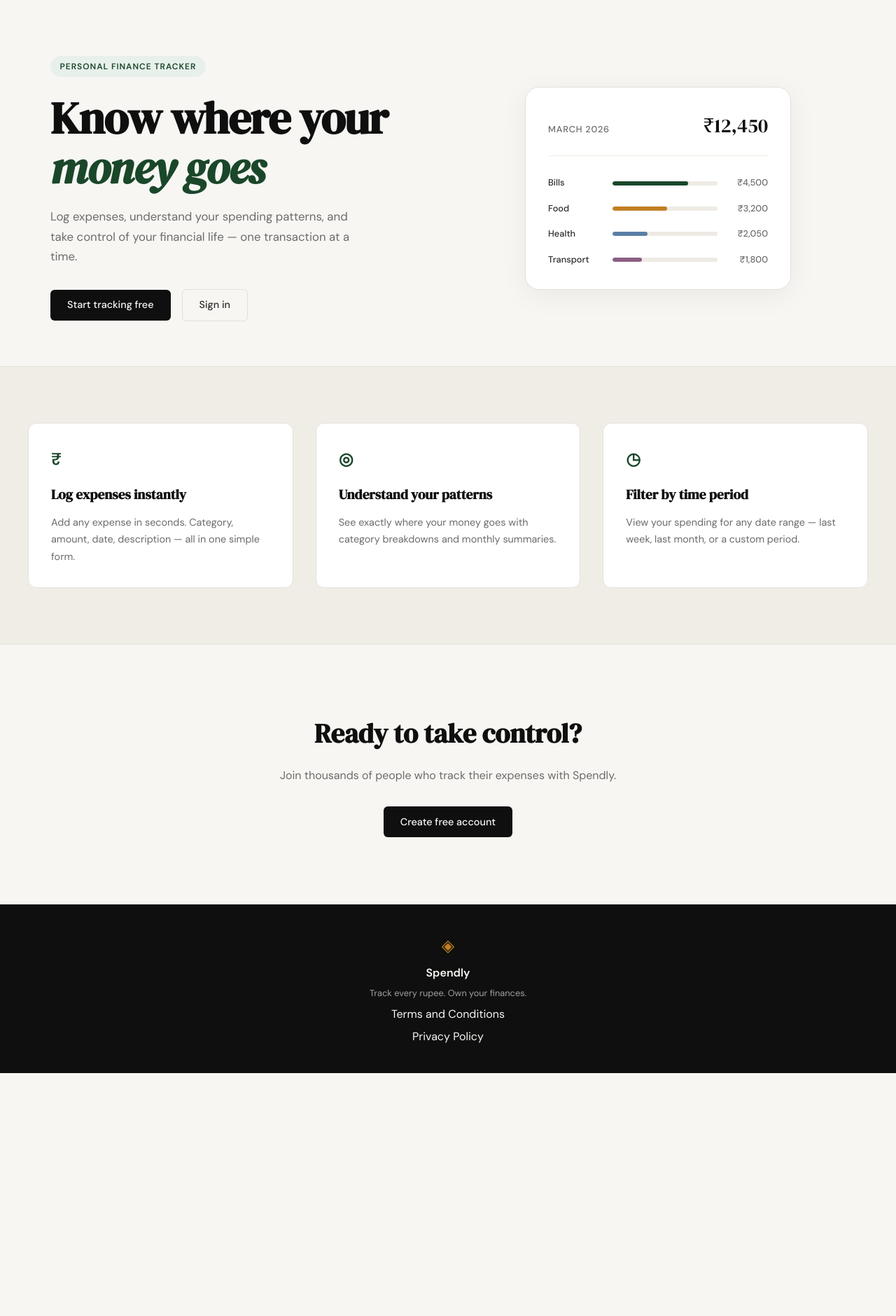
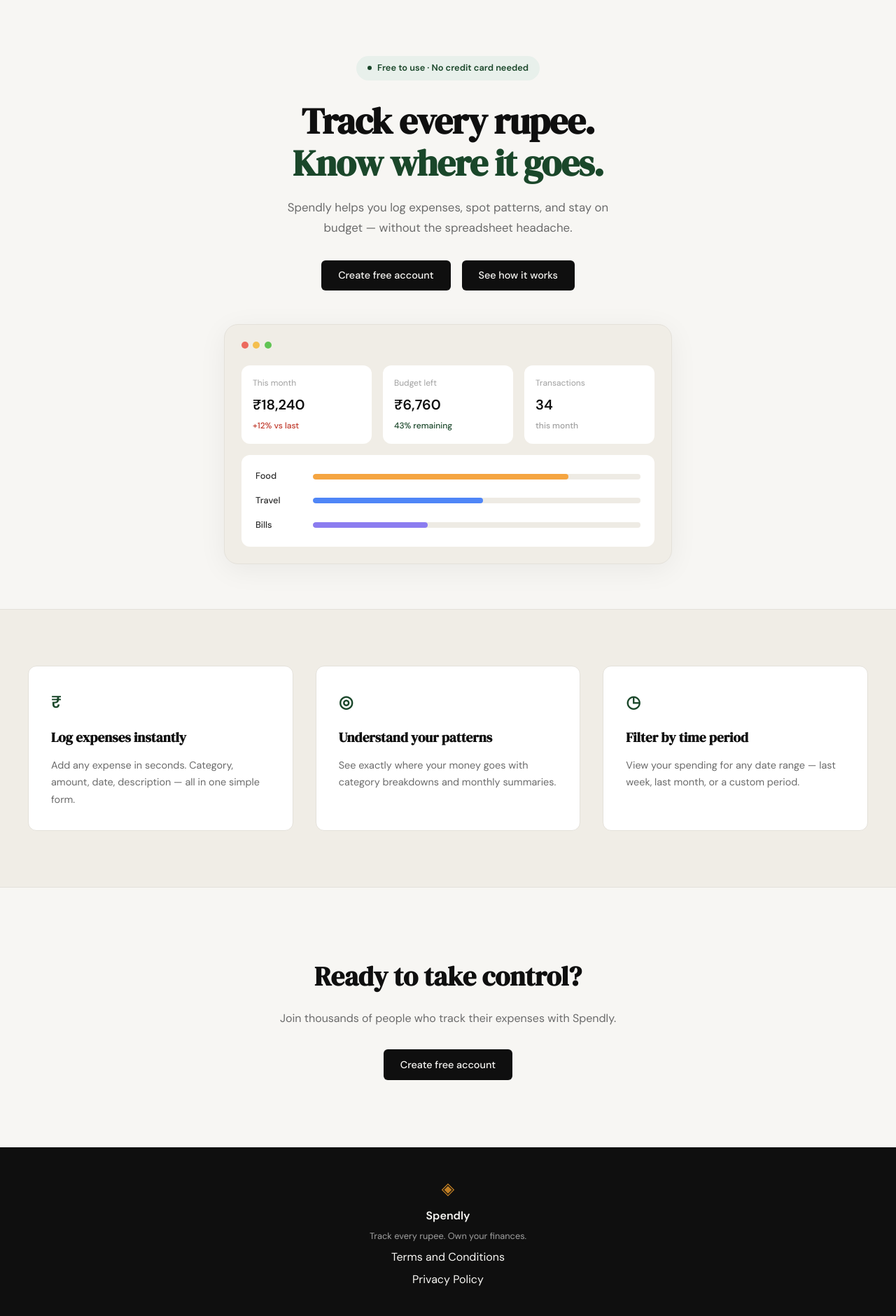
Before and after one commit to MingmaG/Spendly, a Flask app: page / in a window 1280 px wide. Shown: the part 61-1941 px from the top of the page at 70% size. Before the commit the page ends 1594 px from the top, so only its background shows below. Run offline with Flask 3, Linux system fonts and the light colour scheme.

Commit message:
landing: redesign hero section tomatch mockup

```diff
--- a/static/css/style.css
+++ b/static/css/style.css
@@ -125,38 +125,53 @@ a { color: inherit; text-decoration: none; }
 
 .hero {
     padding: 5rem 2rem 4rem;
-    display: grid;
-    grid-template-columns: 1fr 1fr;
-    gap: 4rem;
+    display: flex;
+    flex-direction: column;
     align-items: center;
+    gap: 3rem;
     max-width: var(--max-width);
     margin: 0 auto;
+    text-align: center;
+}
+
+.hero-inner {
+    display: flex;
+    flex-direction: column;
+    align-items: center;
+    max-width: 640px;
 }
 
 .hero-badge {
-    display: inline-block;
+    display: inline-flex;
+    align-items: center;
+    gap: 0.5rem;
     background: var(--accent-light);
     color: var(--accent);
-    font-size: 0.75rem;
+    font-size: 0.8rem;
     font-weight: 600;
-    letter-spacing: 0.08em;
-    text-transform: uppercase;
-    padding: 0.35rem 0.85rem;
+    padding: 0.45rem 1rem;
     border-radius: 999px;
-    margin-bottom: 1.5rem;
+    margin-bottom: 1.75rem;
+}
+
+.hero-badge-dot {
+    width: 6px;
+    height: 6px;
+    border-radius: 50%;
+    background: var(--accent);
 }
 
 .hero-title {
     font-family: var(--font-display);
-    font-size: clamp(2.5rem, 5vw, 4rem);
-    line-height: 1.1;
+    font-size: clamp(2.5rem, 5vw, 3.25rem);
+    font-weight: 700;
+    line-height: 1.15;
     letter-spacing: -0.02em;
     color: var(--ink);
     margin-bottom: 1.25rem;
 }
 
-.hero-title em {
-    font-style: italic;
+.hero-title-accent {
     color: var(--accent);
 }
 
@@ -172,89 +187,121 @@ a { color: inherit; text-decoration: none; }
     display: flex;
     gap: 1rem;
     align-items: center;
+    justify-content: center;
 }
 
 /* ------------------------------------------------------------------ */
-/* Mock card (hero visual)                                             */
+/* Window card (hero visual)                                           */
 /* ------------------------------------------------------------------ */
 
 .hero-visual {
     display: flex;
     justify-content: center;
+    width: 100%;
 }
 
-.mock-card {
-    background: var(--paper-card);
+.window-card {
+    background: var(--paper-warm);
     border: 1px solid var(--border);
     border-radius: var(--radius-lg);
-    padding: 2rem;
+    padding: 1.5rem;
     width: 100%;
-    max-width: 380px;
+    max-width: 640px;
     box-shadow: 0 8px 40px rgba(0,0,0,0.06);
 }
 
-.mock-card-header {
+.window-dots {
     display: flex;
-    justify-content: space-between;
-    align-items: baseline;
-    margin-bottom: 1.75rem;
-    padding-bottom: 1.25rem;
-    border-bottom: 1px solid var(--border-soft);
+    gap: 0.4rem;
+    margin-bottom: 1.5rem;
 }
 
-.mock-label {
-    font-size: 0.8rem;
-    font-weight: 500;
-    color: var(--ink-muted);
-    text-transform: uppercase;
-    letter-spacing: 0.06em;
+.window-dot {
+    width: 10px;
+    height: 10px;
+    border-radius: 50%;
 }
 
-.mock-total {
-    font-family: var(--font-display);
-    font-size: 1.75rem;
+.window-dot-red { background: #ec6a5e; }
+.window-dot-yellow { background: #f4bf4f; }
+.window-dot-green { background: #61c454; }
+
+.stats-row {
+    display: grid;
+    grid-template-columns: repeat(3, 1fr);
+    gap: 1rem;
+    margin-bottom: 1rem;
+}
+
+.stat-card {
+    background: var(--paper-card);
+    border-radius: var(--radius-md);
+    padding: 1rem;
+    display: flex;
+    flex-direction: column;
+    gap: 0.3rem;
+    text-align: left;
+}
+
+.stat-label {
+    font-size: 0.75rem;
+    color: var(--ink-faint);
+}
+
+.stat-value {
+    font-size: 1.25rem;
+    font-weight: 600;
     color: var(--ink);
 }
 
-.mock-bars { display: flex; flex-direction: column; gap: 1rem; }
+.stat-change {
+    font-size: 0.75rem;
+    font-weight: 500;
+}
 
-.mock-bar-row {
+.stat-change-up { color: var(--danger); }
+.stat-change-down { color: var(--accent); }
+.stat-change-muted { color: var(--ink-faint); }
+
+.bars-card {
+    background: var(--paper-card);
+    border-radius: var(--radius-md);
+    padding: 1.25rem;
+    display: flex;
+    flex-direction: column;
+    gap: 0.9rem;
+}
+
+.bar-row {
     display: grid;
-    grid-template-columns: 80px 1fr 60px;
+    grid-template-columns: 70px 1fr;
     align-items: center;
     gap: 0.75rem;
+    text-align: left;
 }
 
-.mock-cat {
+.bar-label {
     font-size: 0.8rem;
     font-weight: 500;
     color: var(--ink-soft);
 }
 
-.mock-bar-track {
-    height: 6px;
+.bar-track {
+    height: 8px;
     background: var(--border-soft);
     border-radius: 999px;
     overflow: hidden;
 }
 
-.mock-bar {
+.bar-fill {
     height: 100%;
-    background: var(--accent);
     border-radius: 999px;
     transition: width 0.6s ease;
 }
 
-.mock-bar-2 { background: var(--accent-2); }
-.mock-bar-3 { background: #5b7fa6; }
-.mock-bar-4 { background: #8b5e83; }
-
-.mock-amt {
-    font-size: 0.8rem;
-    font-weight: 500;
-    color: var(--ink-muted);
-    text-align: right;
-}
+.bar-fill-food { background: #f5a541; }
+.bar-fill-travel { background: #4f86f7; }
+.bar-fill-bills { background: #8b7cf0; }
 
 /* ------------------------------------------------------------------ */
 /* Buttons                                                             */
@@ -548,14 +595,8 @@ a { color: inherit; text-decoration: none; }
 /* ------------------------------------------------------------------ */
 
 @media (max-width: 900px) {
-    .hero {
-        grid-template-columns: 1fr;
-        text-align: center;
-    }
-
     .hero-subtitle { max-width: 100%; }
-    .hero-actions { justify-content: center; }
-    .hero-visual { display: none; }
+    .stats-row { grid-template-columns: 1fr; }
 
     .features-inner { grid-template-columns: 1fr; }
 }
--- a/templates/landing.html
+++ b/templates/landing.html
@@ -6,55 +6,62 @@
 
 <section class="hero">
     <div class="hero-inner">
-        <div class="hero-badge">Personal Finance Tracker</div>
+        <div class="hero-badge"><span class="hero-badge-dot"></span>Free to use · No credit card needed</div>
         <h1 class="hero-title">
-            Know where your<br>
-            <em>money goes</em>
+            Track every rupee.<br>
+            <span class="hero-title-accent">Know where it goes.</span>
         </h1>
         <p class="hero-subtitle">
-            Log expenses, understand your spending patterns,
-            and take control of your financial life —
-            one transaction at a time.
+            Spendly helps you log expenses, spot patterns, and stay
+            on budget — without the spreadsheet headache.
         </p>
         <div class="hero-actions">
-            <a href="{{ url_for('register') }}" class="btn-primary">Start tracking free</a>
-            <a href="{{ url_for('login') }}" class="btn-ghost">Sign in</a>
+            <a href="{{ url_for('register') }}" class="btn-primary">Create free account</a>
+            <a href="#" class="btn-primary">See how it works</a>
         </div>
     </div>
     <div class="hero-visual">
-        <div class="mock-card">
-            <div class="mock-card-header">
-                <span class="mock-label">March 2026</span>
-                <span class="mock-total">₹12,450</span>
+        <div class="window-card">
+            <div class="window-dots">
+                <span class="window-dot window-dot-red"></span>
+                <span class="window-dot window-dot-yellow"></span>
+                <span class="window-dot window-dot-green"></span>
             </div>
-            <div class="mock-bars">
-                <div class="mock-bar-row">
-                    <span class="mock-cat">Bills</span>
-                    <div class="mock-bar-track">
-                        <div class="mock-bar" style="width: 72%"></div>
+            <div class="stats-row">
+                <div class="stat-card">
+                    <span class="stat-label">This month</span>
+                    <span class="stat-value">₹18,240</span>
+                    <span class="stat-change stat-change-up">+12% vs last</span>
+                </div>
+                <div class="stat-card">
+                    <span class="stat-label">Budget left</span>
+                    <span class="stat-value">₹6,760</span>
+                    <span class="stat-change stat-change-down">43% remaining</span>
+                </div>
+                <div class="stat-card">
+                    <span class="stat-label">Transactions</span>
+                    <span class="stat-value">34</span>
+                    <span class="stat-change stat-change-muted">this month</span>
+                </div>
+            </div>
+            <div class="bars-card">
+                <div class="bar-row">
+                    <span class="bar-label">Food</span>
+                    <div class="bar-track">
+                        <div class="bar-fill bar-fill-food" style="width: 78%"></div>
                     </div>
-                    <span class="mock-amt">₹4,500</span>
                 </div>
-                <div class="mock-bar-row">
-                    <span class="mock-cat">Food</span>
-                    <div class="mock-bar-track">
-                        <div class="mock-bar mock-bar-2" style="width: 52%"></div>
+                <div class="bar-row">
+                    <span class="bar-label">Travel</span>
+                    <div class="bar-track">
+                        <div class="bar-fill bar-fill-travel" style="width: 52%"></div>
                     </div>
-                    <span class="mock-amt">₹3,200</span>
                 </div>
-                <div class="mock-bar-row">
-                    <span class="mock-cat">Health</span>
-                    <div class="mock-bar-track">
-                        <div class="mock-bar mock-bar-3" style="width: 33%"></div>
+                <div class="bar-row">
+                    <span class="bar-label">Bills</span>
+                    <div class="bar-track">
+                        <div class="bar-fill bar-fill-bills" style="width: 35%"></div>
                     </div>
-                    <span class="mock-amt">₹2,050</span>
-                </div>
-                <div class="mock-bar-row">
-                    <span class="mock-cat">Transport</span>
-                    <div class="mock-bar-track">
-                        <div class="mock-bar mock-bar-4" style="width: 28%"></div>
-                    </div>
-                    <span class="mock-amt">₹1,800</span>
                 </div>
             </div>
         </div>
```
Also changed, not shown: Screenshot 2026-06-18 154637.png (added).
